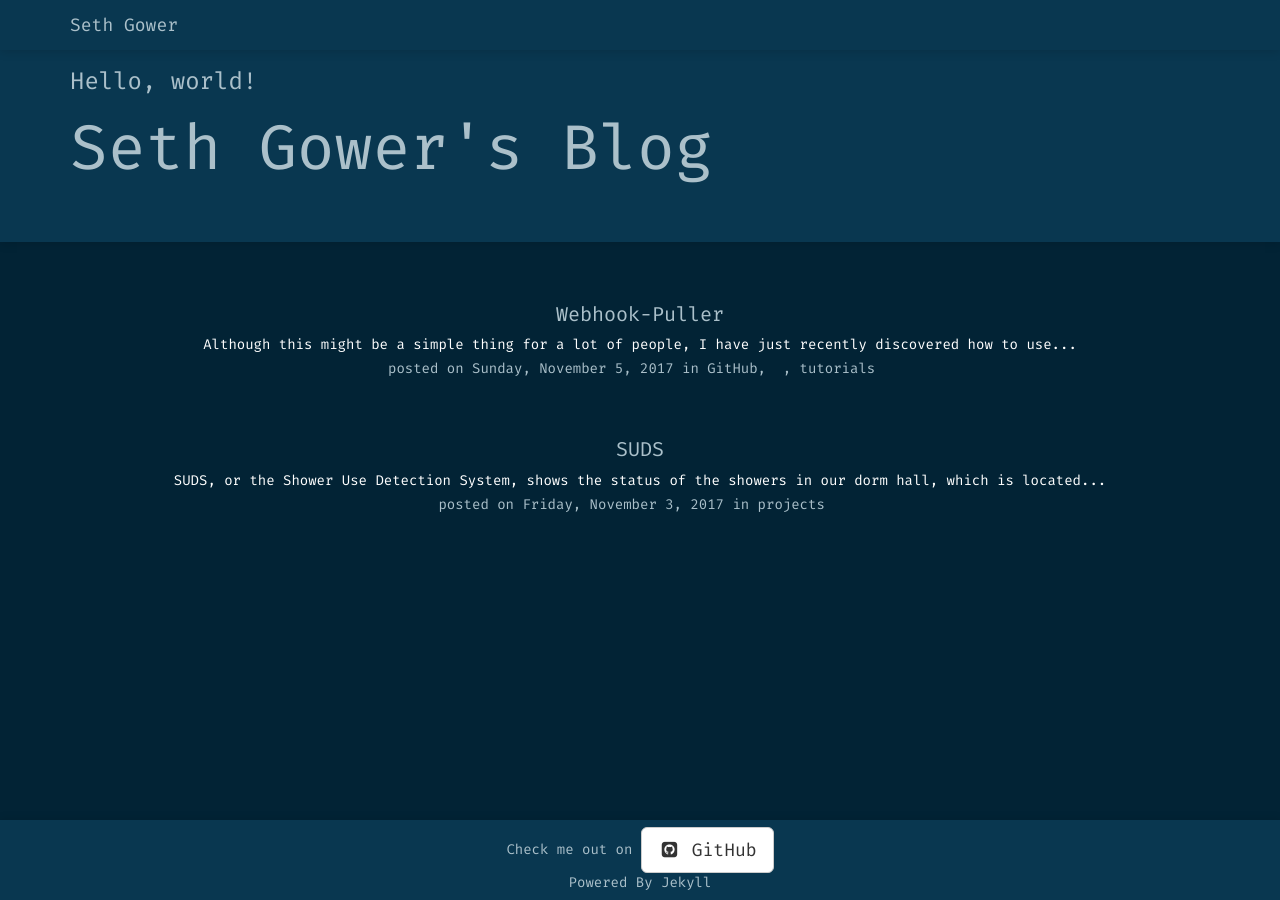
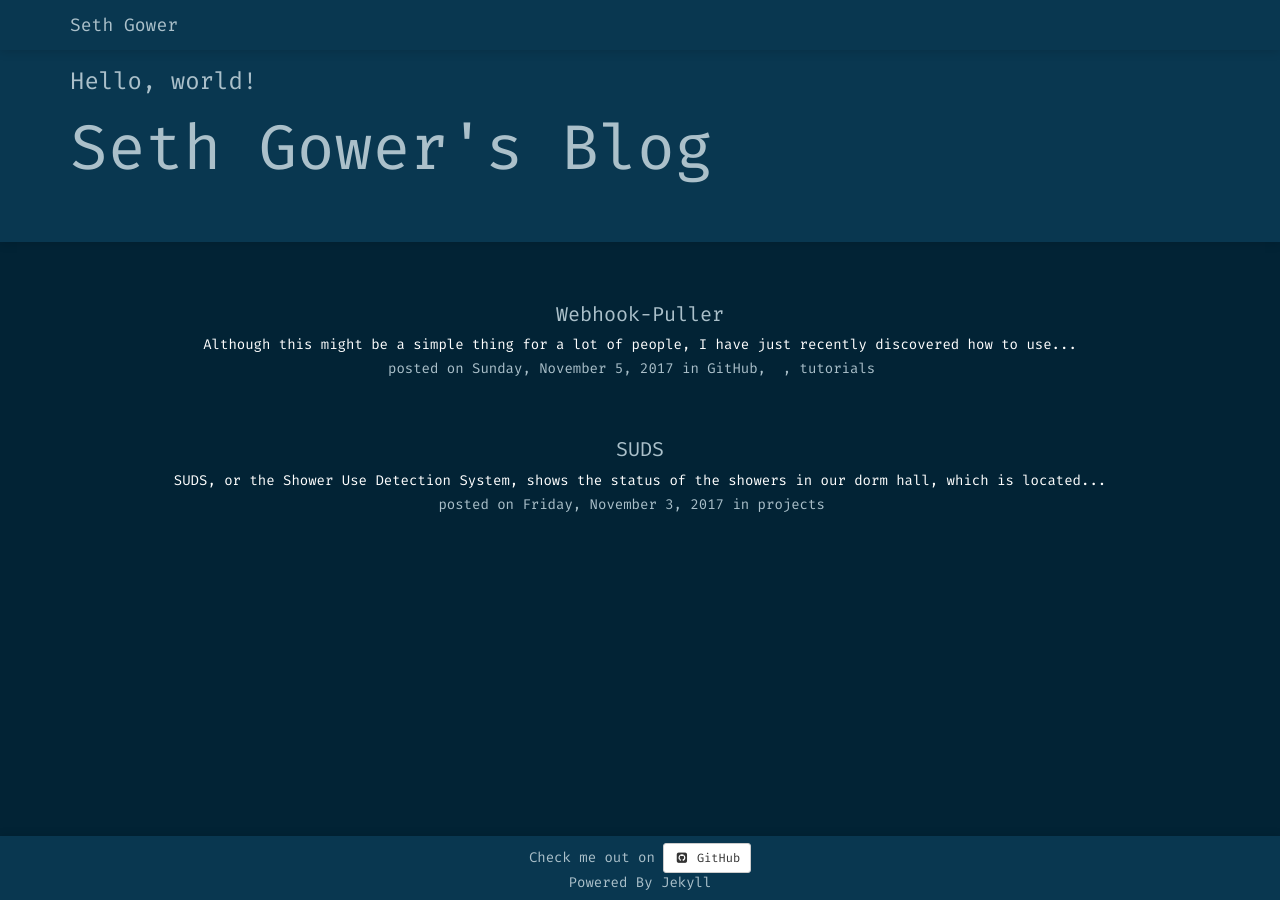
Before and after one commit to SethGower/personal-blog, a Jekyll site: the page built from index.html, in a window 1280 px wide. Built offline with Jekyll 4.4.1, drawn with Linux system fonts in a browser that asks for light colours; nearby versions of some CDN libraries; some web fonts are replaced.

Commit message:
button size

```diff
--- a/_includes/footer.html
+++ b/_includes/footer.html
@@ -1,6 +1,6 @@
 <nav class="navbar navbar-default navbar-fixed-bottom">
   <div class="container footer-content">
-    Check me out on  <a href="https://github.com/sethgower/sethgower.com" class="btn btn-default btn-lg" target="_blank"><i class="fa fa-github-square fa-fw"></i> <span class="github">GitHub</span></a><br>
+    Check me out on  <a href="https://github.com/sethgower/sethgower.com" class="btn btn-default btn-sm" target="_blank"><i class="fa fa-github-square fa-fw"></i> <span class="github">GitHub</span></a><br>
     Powered By Jekyll
   </div>
 </nav>
```
